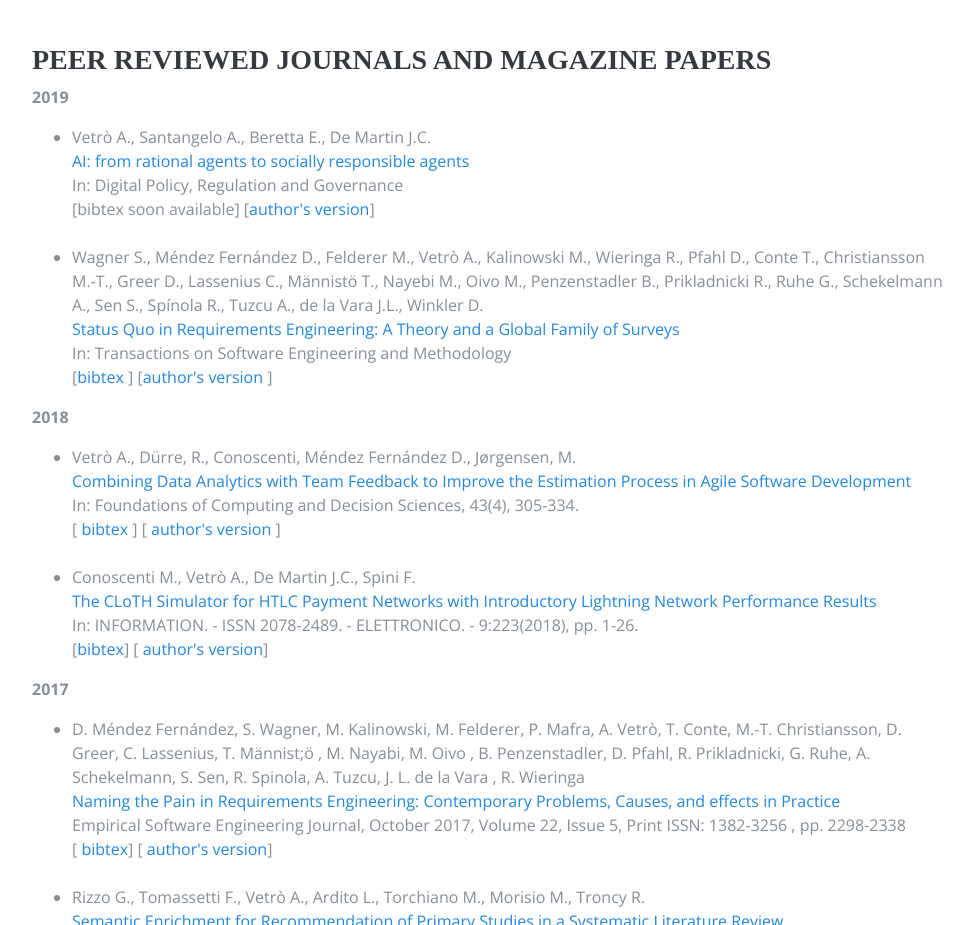
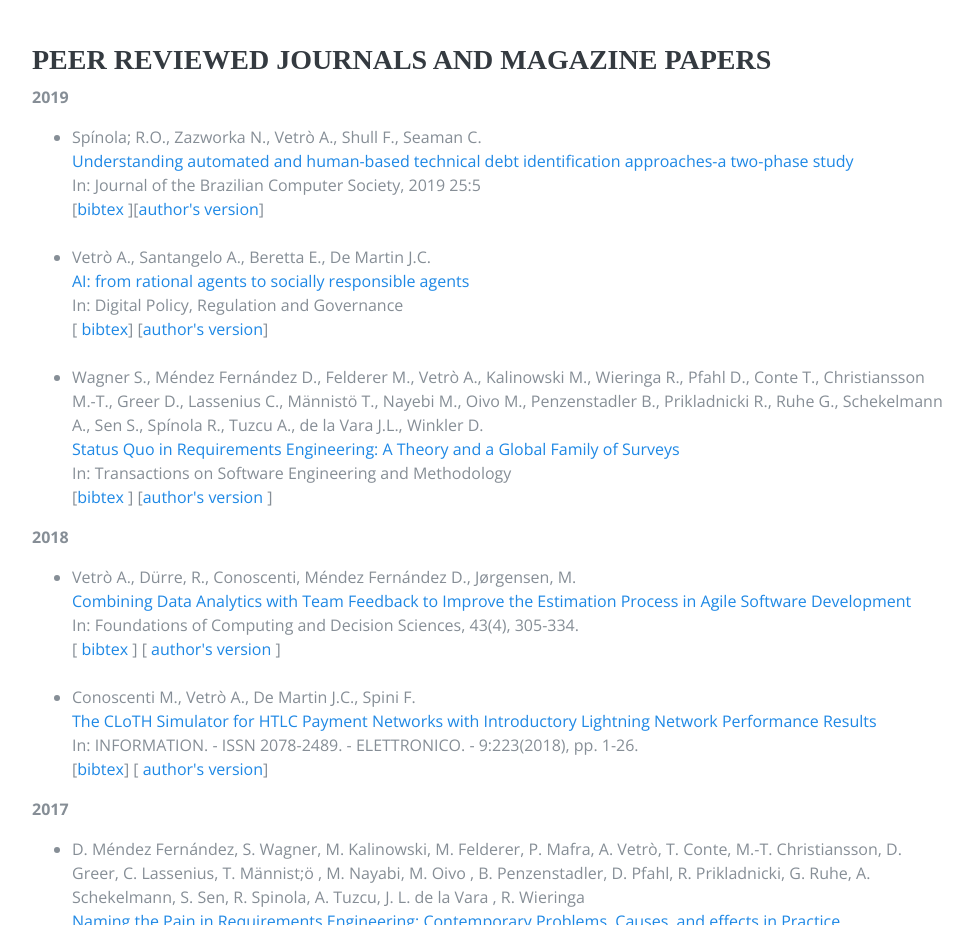
Before and after one commit to phisaz/antoniovetro, a plain HTML site: page publications.html in a window 1280 px wide. Shown: the part 1340-2265 px from the top of the page, without its empty margins (288-1261 px from the left). Drawn offline with nearby package versions, Linux system fonts and the light colour scheme; a web font is replaced by a local one.

Commit message:
jbcs , dprg

```diff
--- a/publications.html
+++ b/publications.html
@@ -195,11 +195,21 @@
                     <b> 2019 </b>
                 </p>
                 <ul>
+
+                    <li>
+                        Sp&iacute;nola; R.O., Zazworka N., Vetr&ograve; A., Shull F., Seaman C.<br>
+                        <a href="https://doi.org/10.1186/s13173-019-0087-5" target=new>Understanding automated and human-based technical debt identification approaches-a two-phase study</a> <br>
+                        In: Journal of the Brazilian Computer Society, 2019 25:5 <br>
+                        [<a href="./bibtex/journals/2019-jbcs-td.bib">bibtex </a>][<a href="./authorsversion/journals/2019-jbcs-td.pdf" target=new>author's version</a>]
+                    </li>
+
+                    <br>
+
                     <li>
                         Vetr&ograve; A., Santangelo A., Beretta E., De Martin J.C. <br>
                         <a href="http://dx.doi.org/10.1108%2FDPRG-08-2018-0049" target=new>AI: from rational agents to socially responsible agents</a> <br>
                         In: Digital Policy, Regulation and Governance <br>
-                        [bibtex soon available] [<a href="./authorsversion/journals/2019-dprg-ai.pdf" target=new>author's version</a>]
+                        [<a href="./bibtex/journals/2019-dprg-ai.bib"> bibtex</a>] [<a href="./authorsversion/journals/2019-dprg-ai.pdf" target=new>author's version</a>]
                       </li>
 
                       <br>
```
Also changed, not shown: 6 other files.
